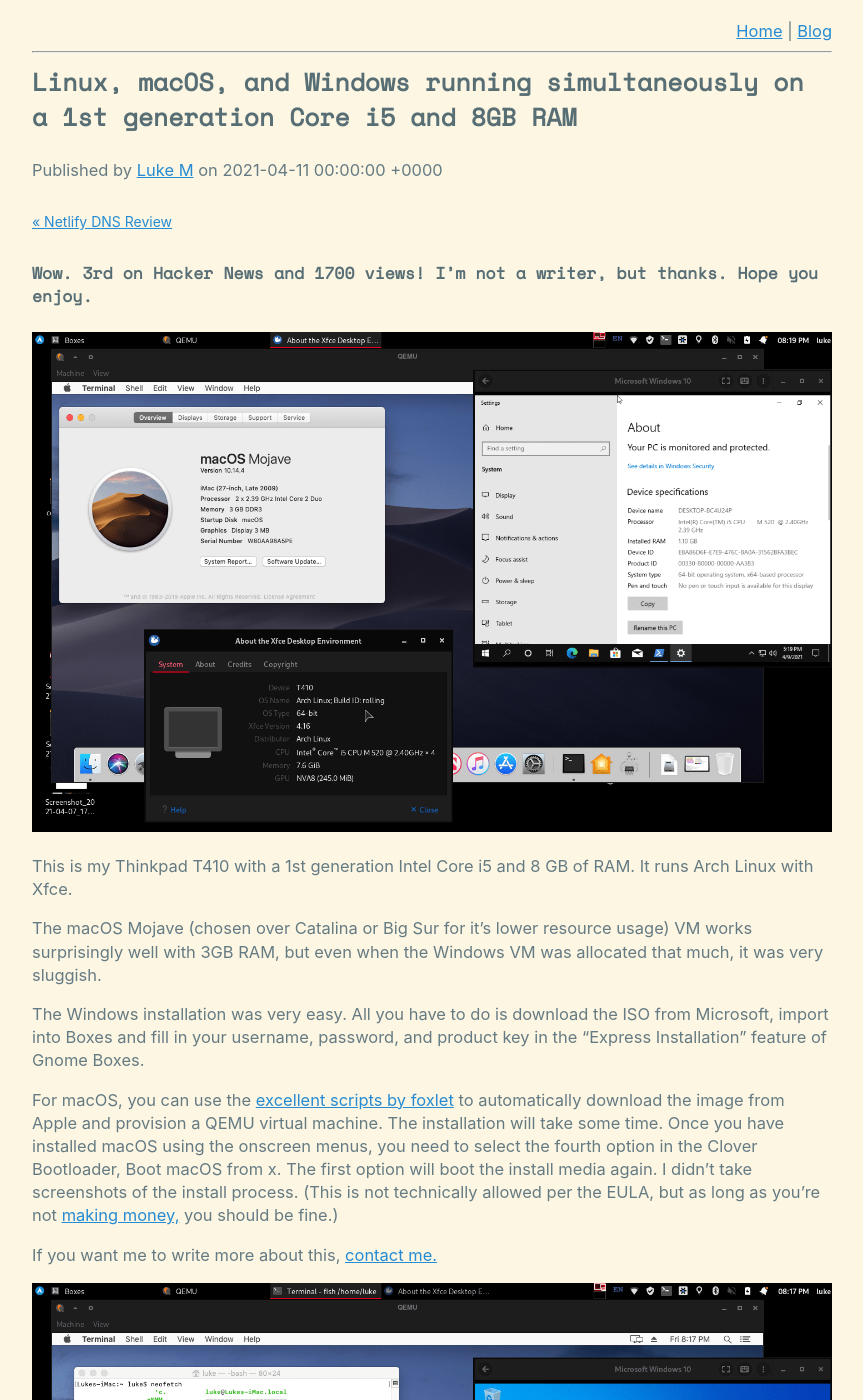
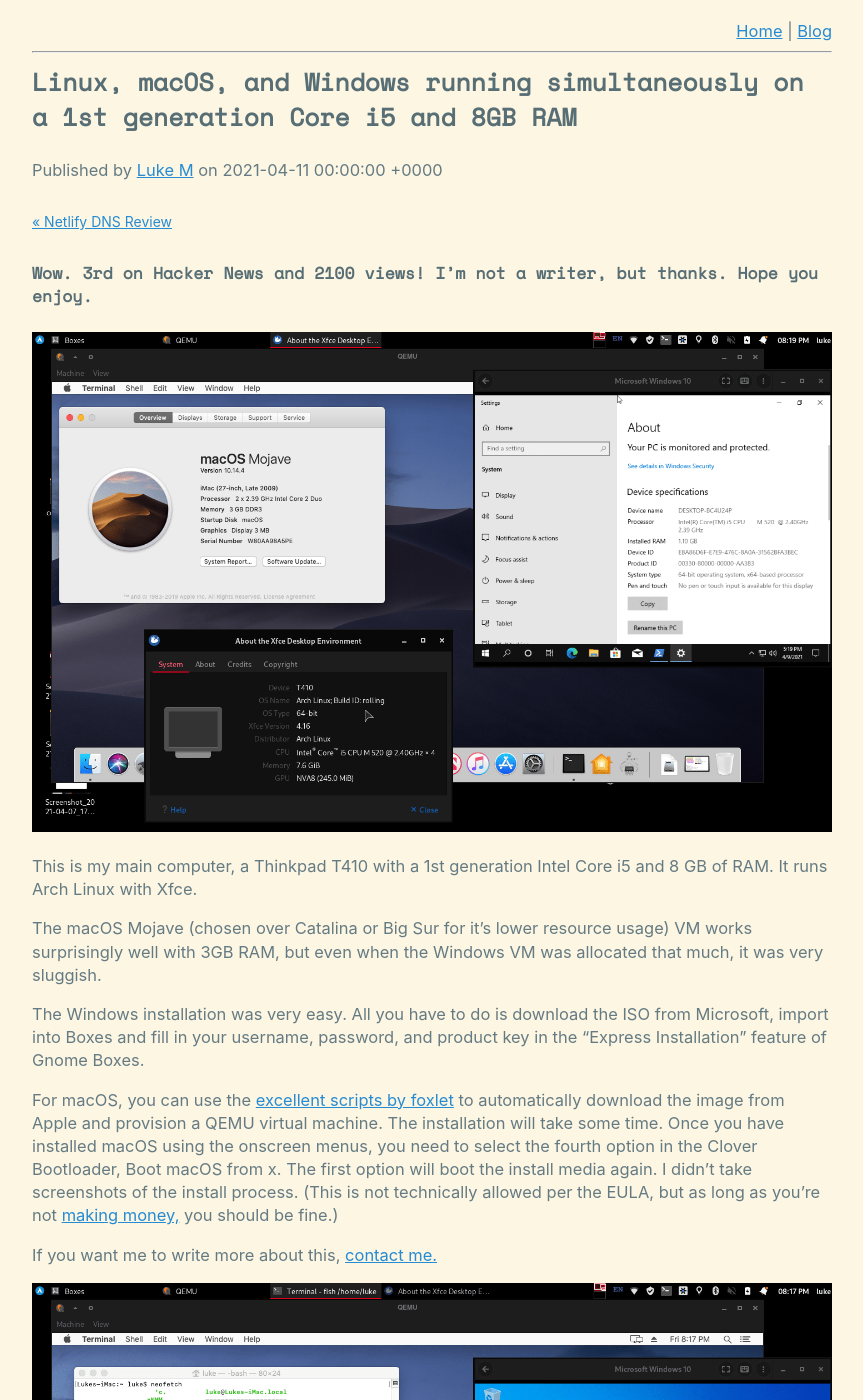
Before and after one commit to luke2m/lukesempire-gitlab-mirror, a Jekyll site: the page built from _posts/2021-04-11-VMs.md, in a window 1280 px wide and 1400 px high. Shown: the whole window, without its empty margins (208-1071 px from the left). Built offline with Jekyll 4.4.1, drawn with Linux system fonts in a browser that asks for light colours; comment, search, counter and statistics services are not loaded.

Commit message:
Update 2021-04-11-VMs.md

```diff
--- a/_posts/2021-04-11-VMs.md
+++ b/_posts/2021-04-11-VMs.md
@@ -3,10 +3,10 @@
 title: Linux, macOS, and Windows running  simultaneously on a 1st generation Core i5 and 8GB RAM
 date: 2021-04-11
 ---
-#### Wow. 3rd on Hacker News and 1700 views! I'm not a writer, but thanks. Hope you enjoy.
+#### Wow. 3rd on Hacker News and 2100 views! I'm not a writer, but thanks. Hope you enjoy.
 ![macOS Mojave, Windows 10, and Arch Linux with XFCE showing their About dialogs](/uploads/vm/sysinfo-fs8.png)
 
-This is my Thinkpad T410 with a 1st generation Intel Core i5 and 8 GB of RAM. It runs Arch Linux with Xfce.
+This is my main computer, a Thinkpad T410 with a 1st generation Intel Core i5 and 8 GB of RAM. It runs Arch Linux with Xfce.
 
 The macOS Mojave (chosen over Catalina or Big Sur for it's lower resource usage) VM works surprisingly well with 3GB RAM, but even when the Windows VM was allocated that much, it was very sluggish.
 
```
